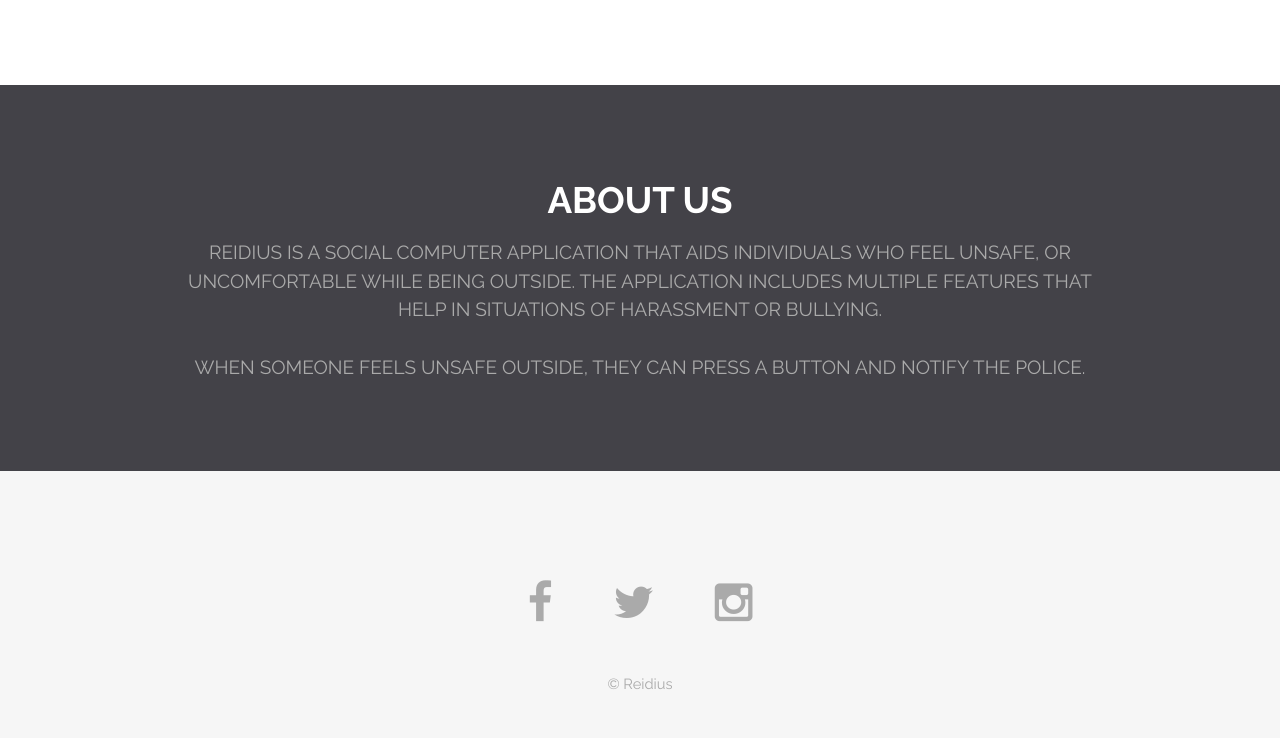
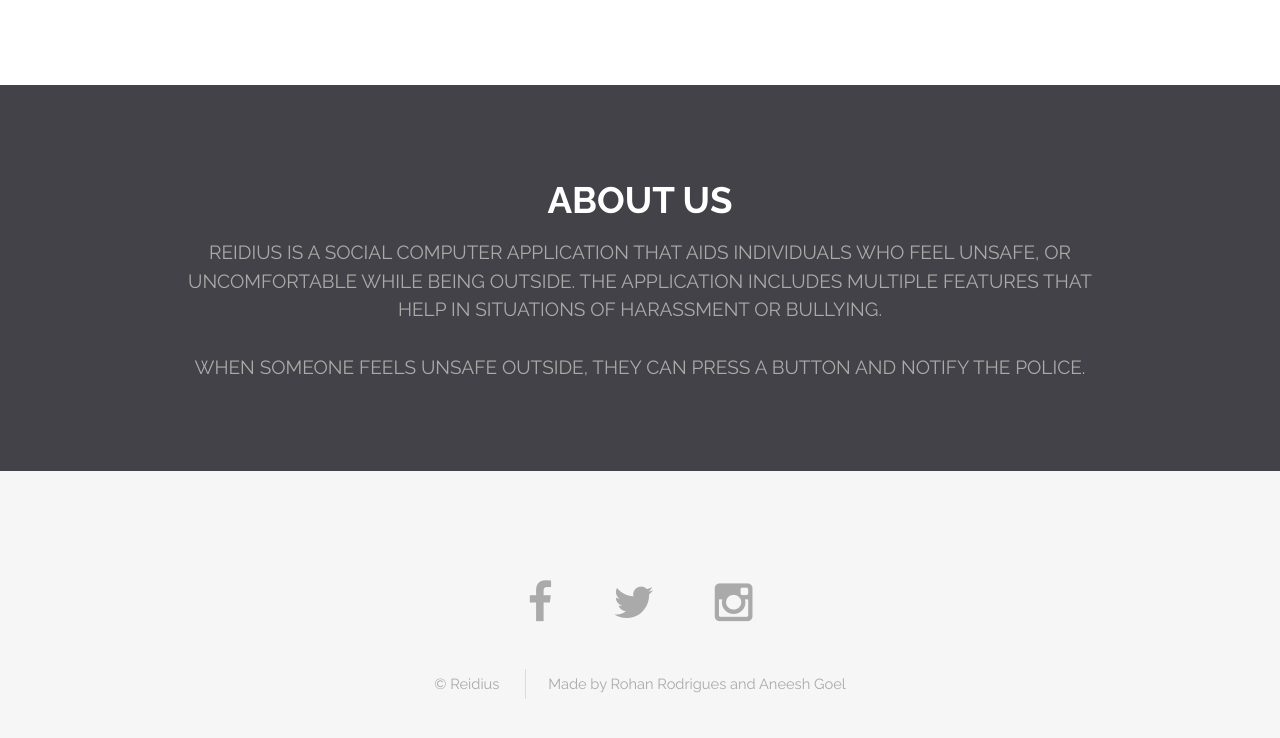
Before and after one commit to rohan-rodrigues/Anti-Harassment-Website, a plain HTML site: page index.html in a window 1280 px wide. Shown: the part 2826-3564 px from the top of the page. Drawn offline with Linux system fonts and the light colour scheme.

Commit message:
Modified footer

```diff
--- a/index.html
+++ b/index.html
@@ -150,6 +150,7 @@
 					</ul>
 					<ul class="copyright">
 						<li>&copy; Reidius</li>
+                        <li>Made by Rohan Rodrigues and Aneesh Goel</li>
 					</ul>
 				</div>
 			</footer>
```
Also changed, not shown: button.html (+1 -1 lines), research.html (+1 -1 lines).
